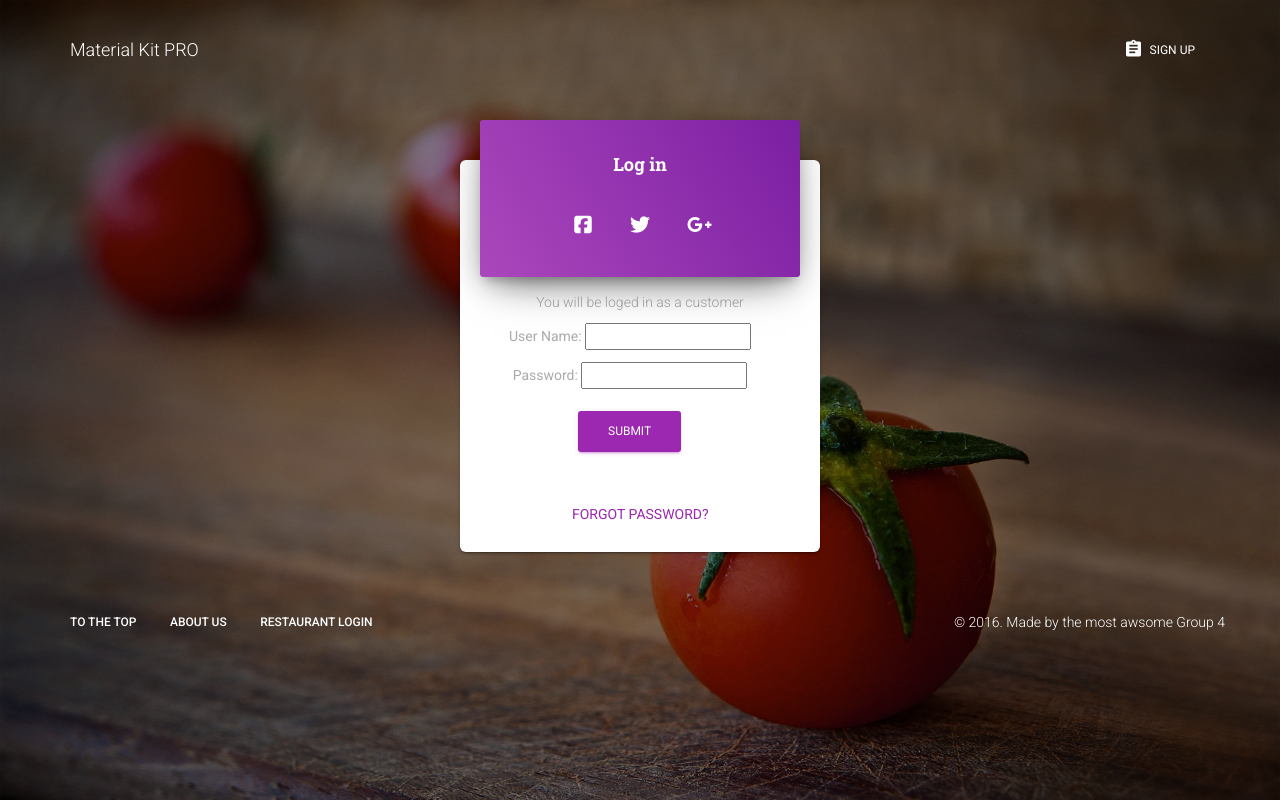
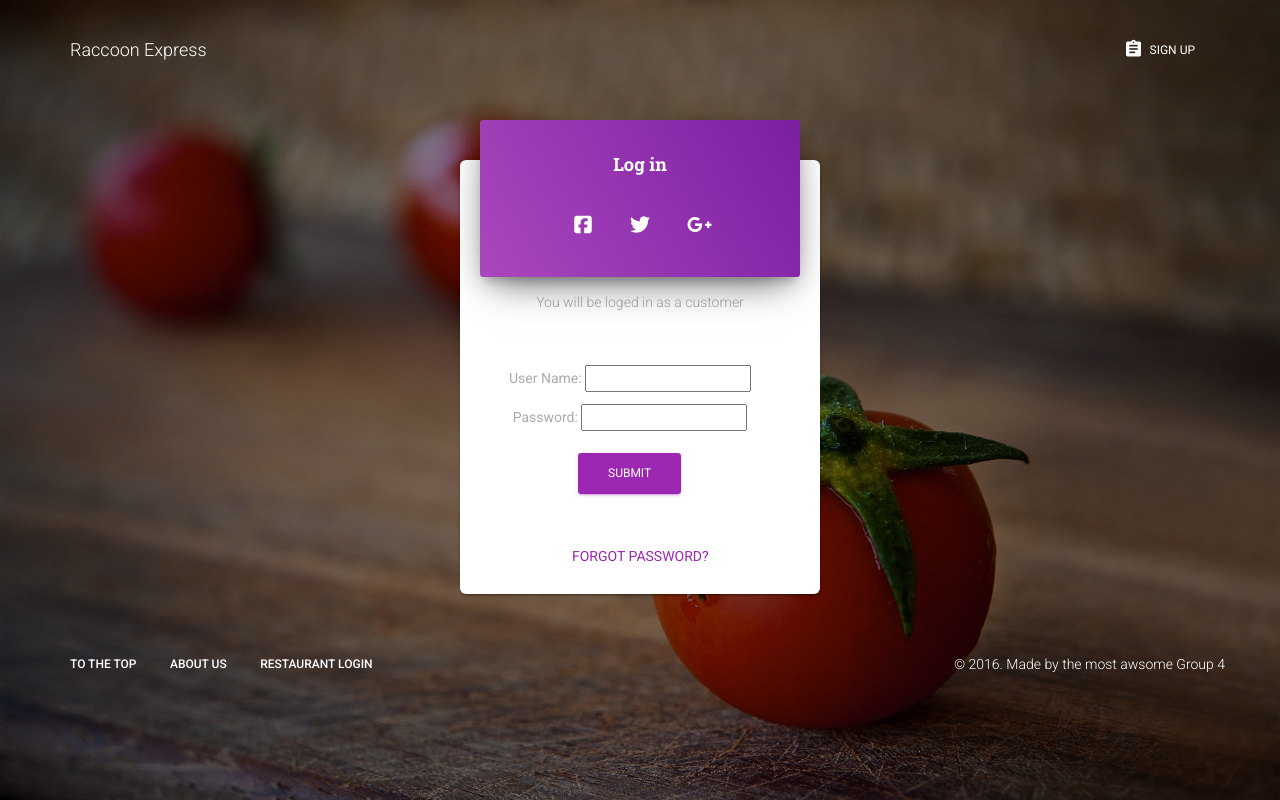
Before and after one commit to terrencewong/470-final-project, a Django app: page /login/ in a window 1280 px wide. Run offline with Django 3.2, Linux system fonts and the light colour scheme; some libraries are stand-ins or nearby versions.

Commit message:
done styling login

```diff
--- a/finalproject/restaurant/templates/restaurant/login.html
+++ b/finalproject/restaurant/templates/restaurant/login.html
@@ -1,4 +1,3 @@
-
 {% extends 'restaurant/homebase.html' %}
 {% load static %}
 {% block content %}
@@ -14,7 +13,7 @@
 		            <span class="icon-bar"></span>
 		            <span class="icon-bar"></span>
         		</button>
-        		<a class="navbar-brand" href="../presentation.html">Material Kit PRO</a>
+        		<a class="navbar-brand" href="/">Raccoon Express</a>
         	</div>
 
         	<div class="collapse navbar-collapse" id="navigation-example">
@@ -51,8 +50,9 @@
 									</a>
 								</div>
 							</div>
-							<p class="description text-center">You will be loged in as a customer</p>
-							<div class="content text-center">
+							  <p class="description text-center">You will be loged in as a customer</p>
+                <br/><br/>
+              <div class="content text-center">
                     {% csrf_token %}
                     {{ form.as_p }}
                     <input class="btn btn-primary " type="submit" value="Submit" />
```
Also changed, not shown: finalproject/db.sqlite3.
